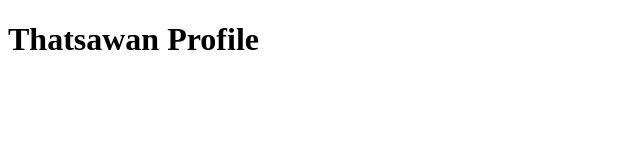
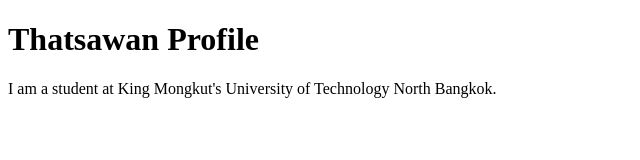
Before and after one commit to 15thatsawan/github-desktop-project_sec1_2_67, a plain HTML site: page index.html in a window 1280 px wide. Shown: the whole page, without its empty margins (0-640 px from the left). Drawn offline with Linux system fonts and the light colour scheme.

Commit message:
Add information

```diff
--- a/index.html
+++ b/index.html
@@ -7,5 +7,6 @@
 </head>
 <body>
     <h1>Thatsawan Profile</h1>
+    <p>I am a student at King Mongkut's University of Technology North Bangkok.</p>
 </body>
 </html>
```
